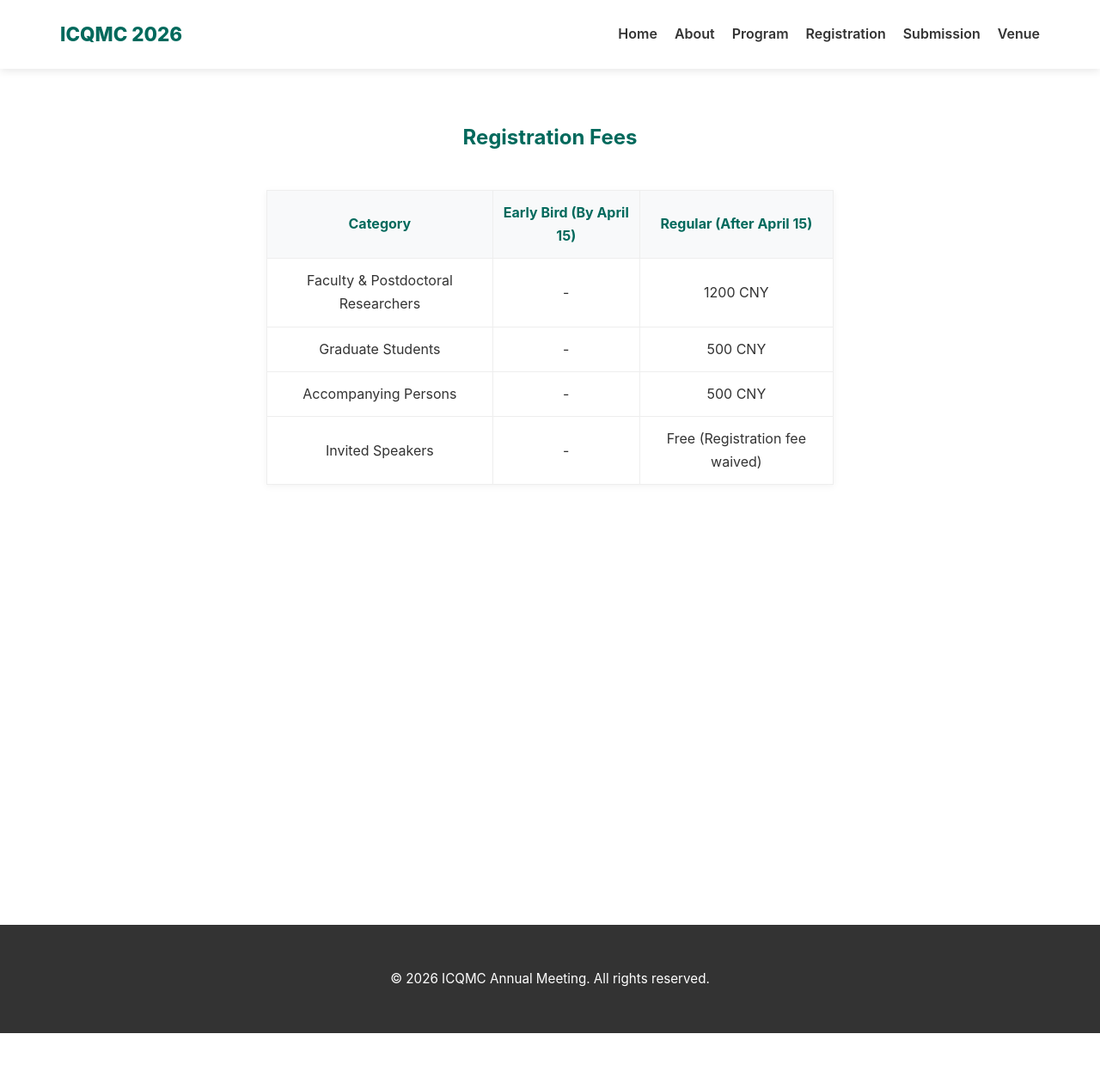
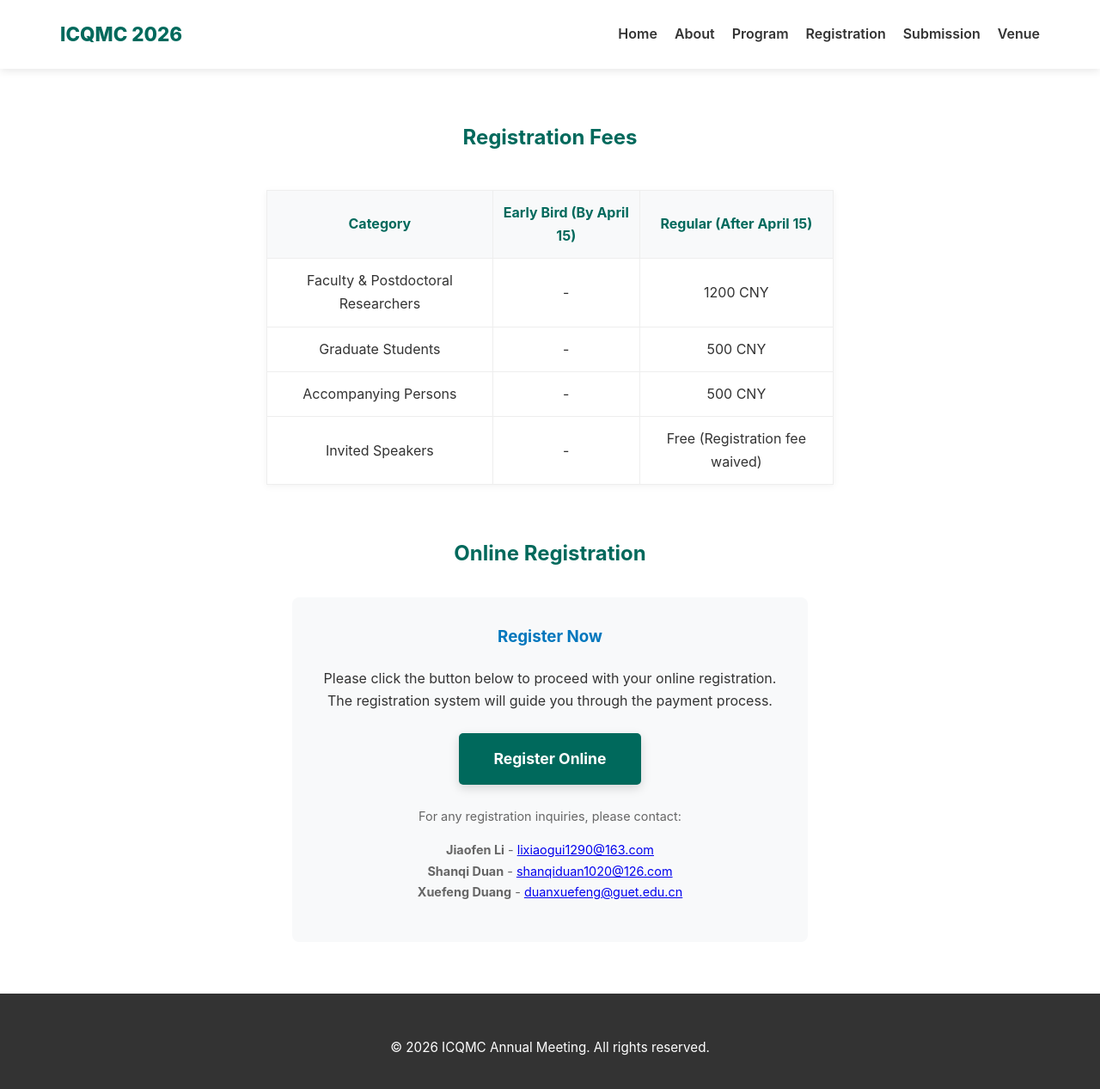
Before and after one commit to ICQMC/ICQMC.github.io, a Jekyll site: the page built from registration.html, in a window 1280 px wide and 1282 px high. Shown: the top 1267 px of the window at 86% size. Built offline with Jekyll 4.4.1, drawn with Linux system fonts in a browser that asks for light colours.

Commit message:
Update registration.html

```diff
--- a/registration.html
+++ b/registration.html
@@ -23,4 +23,37 @@ title: Registration
             {% endfor %}
         </tbody>
     </table>
+
+    <!-- Registration Link Section -->
+    <div style="margin-top: 60px; text-align: center;">
+        <h2 style="margin-bottom:30px; color:var(--primary-color);">Online Registration</h2>
+
+        <div style="background: var(--light-bg); padding: 30px; border-radius: 8px; max-width: 600px; margin: 0 auto;">
+            <h3 style="color: var(--secondary-color); margin-bottom: 20px;">Register Now</h3>
+            <p style="margin-bottom: 25px; line-height: 1.6;">
+                Please click the button below to proceed with your online registration.
+                The registration system will guide you through the payment process.
+            </p>
+
+            <a href="https://wj.qq.com/s2/25177495/a4e2/"
+               target="_blank"
+               style="display: inline-block; background: var(--primary-color); color: white;
+                      padding: 15px 40px; text-decoration: none; border-radius: 5px;
+                      font-weight: bold; font-size: 1.1rem; transition: 0.3s;
+                      box-shadow: 0 4px 12px rgba(0,0,0,0.15);"
+               onmouseover="this.style.transform='translateY(-2px)'; this.style.boxShadow='0 6px 20px rgba(0,0,0,0.2)'"
+               onmouseout="this.style.transform='translateY(0)'; this.style.boxShadow='0 4px 12px rgba(0,0,0,0.15)'">
+                Register Online
+            </a>
+
+            <div style="margin-top: 25px; font-size: 0.9rem; color: #666;">
+                <p>For any registration inquiries, please contact:</p>
+                <ul style="list-style: none; padding: 0; margin: 15px 0;">
+                    <li><strong>Jiaofen Li</strong> - <a href="mailto:lixiaogui1290@163.com">lixiaogui1290@163.com</a></li>
+                    <li><strong>Shanqi Duan</strong> - <a href="mailto:shanqiduan1020@126.com">shanqiduan1020@126.com</a></li>
+                    <li><strong>Xuefeng Duang</strong> - <a href="mailto:duanxuefeng@guet.edu.cn">duanxuefeng@guet.edu.cn</a></li>
+                </ul>
+            </div>
+        </div>
+    </div>
 </main>
```
